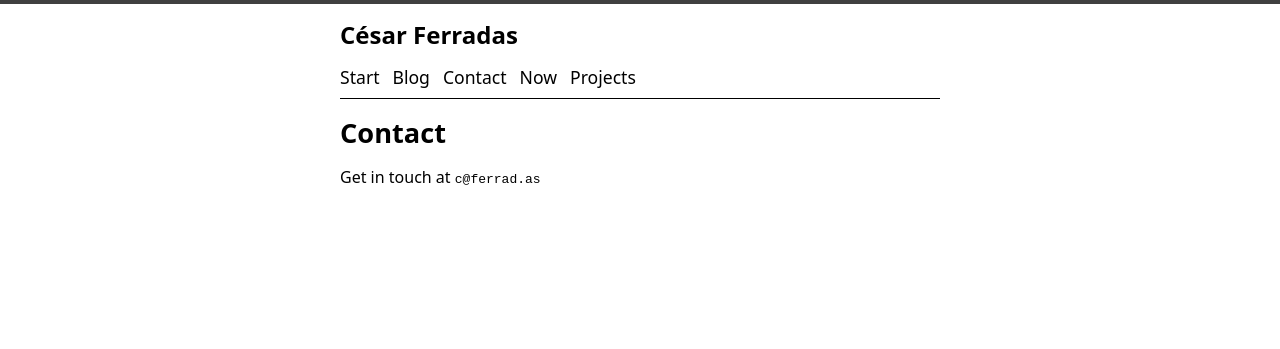
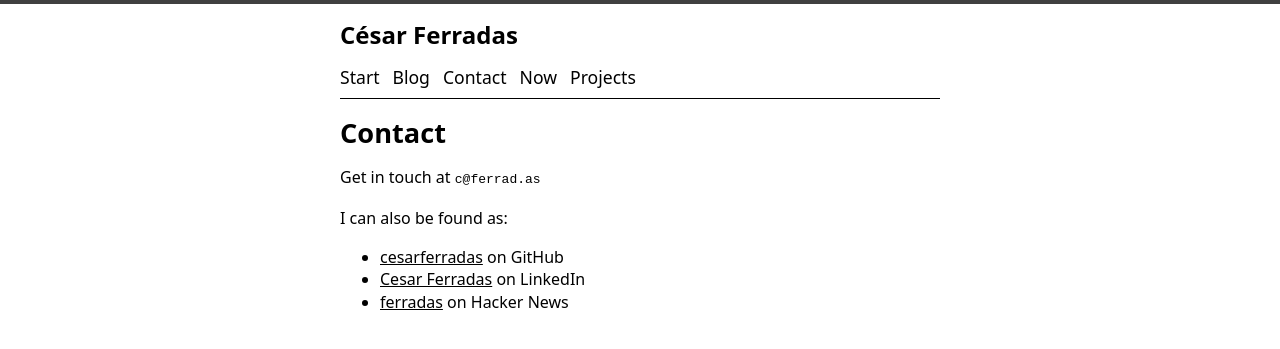
Before and after one commit to cesarferradas/ferrad.as, a Jekyll site: the page built from contact.md, in a window 1280 px wide. Shown: the top 349 px of the page. Built offline with Jekyll 4.4.1, drawn with Linux system fonts in a browser that asks for light colours.

Commit message:
Update contact page with more contacts

```diff
--- a/_config.yml
+++ b/_config.yml
@@ -13,9 +13,17 @@ sass:
 
 # Contact
 author:
-  name:         César Ferradas
-  github:       https://github.com/cesarferradas
-  linkedin:     https://www.linkedin.com/in/cesarferradas
+  name: César Ferradas
+  contacts:
+    - name: GitHub
+      url: https://github.com/cesarferradas
+      handle: cesarferradas
+    - name: LinkedIn
+      url: https://www.linkedin.com/in/cesarferradas
+      handle: Cesar Ferradas
+    - name: Hacker News
+      url: https://news.ycombinator.com/user?id=ferradas
+      handle: ferradas
 
 # Gems
 plugins:
--- a/contact.md
+++ b/contact.md
@@ -5,6 +5,11 @@ layout: page
 
 Get in touch at <code>c<span id="emlat"> 'at' </span>ferrad.as</code>
 
+I can also be found as:
+{% for contact in site.author.contacts -%}
+- [{{ contact.handle }}]({{ contact.url }}) on {{ contact.name }}
+{% endfor -%}
+
 <script>
   (function () {
     var at = document.getElementById('emlat')
```
